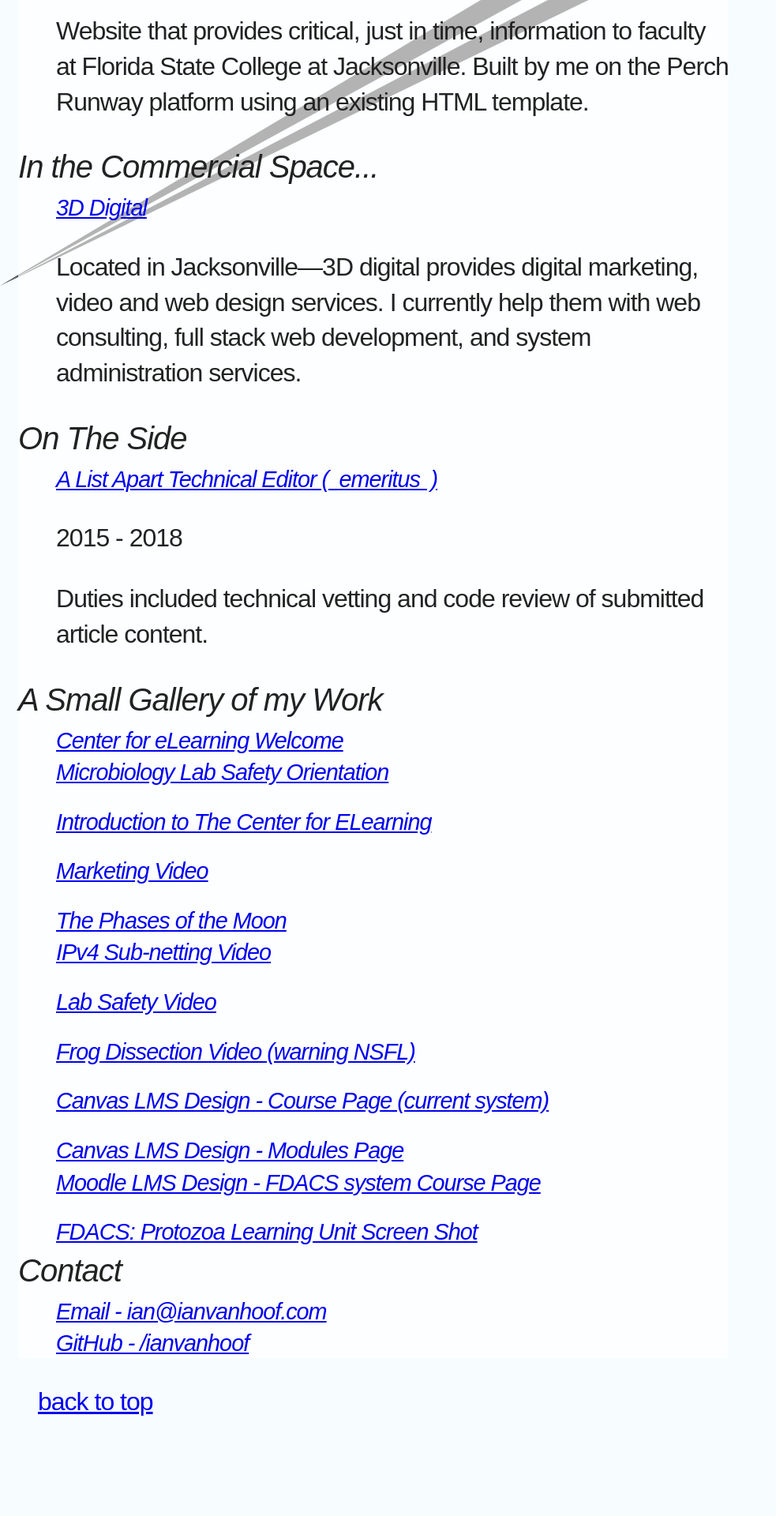
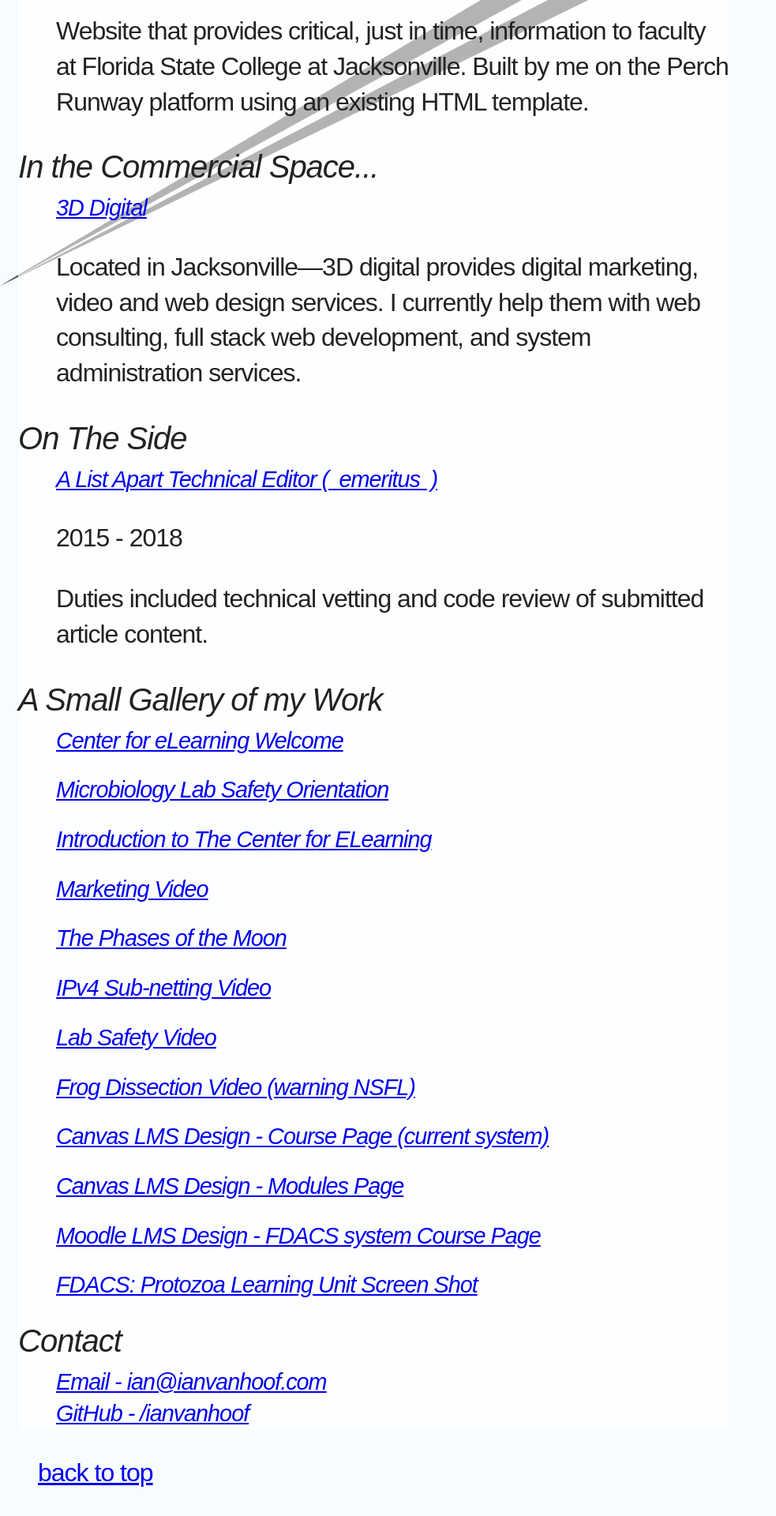
Before and after one commit to ianvanhoof/ianvanhoof.github.io, a Jekyll site: the page built from about-me.html, in a window 1280 px wide. Shown: the part 1392-3312 px from the top of the page at 79% size, without its empty margins (0-983 px from the left). Built offline with Jekyll 4.4.1, drawn with Linux system fonts in a browser that asks for light colours; some web fonts are replaced; before the commit the page ends 3222 px from its top, so only the background shows below that.

Commit message:
- micro edits

```diff
--- a/about-me.html
+++ b/about-me.html
@@ -77,7 +77,7 @@
             <h3>
                 Center for eLearning Welcome
             </h3>
-        </a>
+        </a><br>
         <a href="https://youtu.be/U8mLe8xh5yM" target="_blank">
            <h3>
                 Microbiology Lab Safety Orientation
@@ -93,7 +93,7 @@
             <h3>
                 The Phases of the Moon
             </h3>
-        </a>
+        </a><br>
         <a href="https://youtu.be/EH8hAFJIWAk">
             <h3>
                 IPv4 Sub-netting Video
@@ -118,7 +118,7 @@
             <h3>
                 Canvas LMS Design - Modules Page
             </h3>
-        </a>
+        </a><br>
         <a href="http://ianvanhoof.us/img/fdacs_moodle-course-page.jpg">
             <h3>
                 Moodle LMS Design - FDACS system Course Page
@@ -128,7 +128,7 @@
             <h3>
                 FDACS: Protozoa Learning Unit Screen Shot
             </h3>
-        </a>
+        </a><br>
 
     </section>
 
```
